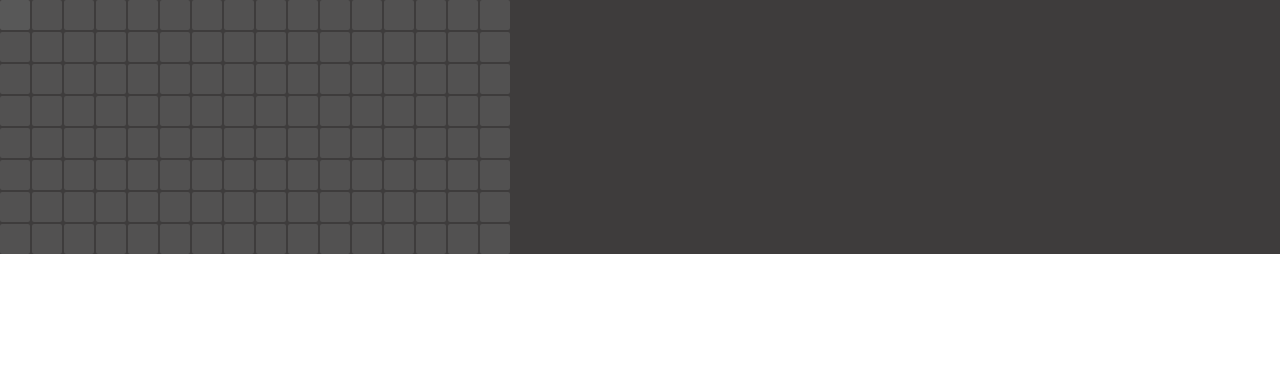
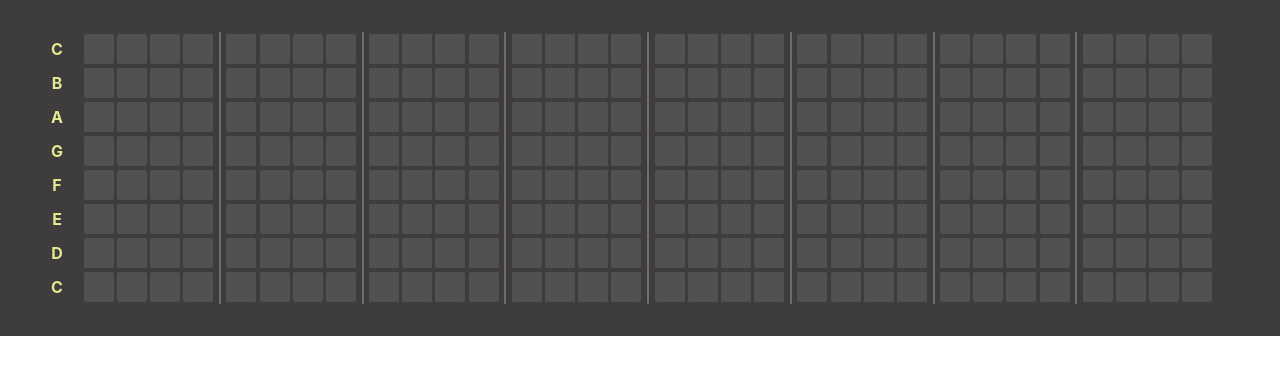
Before and after one commit to LouisAndrew/loop-maker, a React (Create React App) app: page / in a window 1280 px wide. Shown: the top 374 px of the page. Built offline with nearby package versions, Linux system fonts and the light colour scheme.

Commit message:
feat(grid): add notes name and separator

```diff
--- a/src/components/TrackItem/Grid/GridBackround.jsx
+++ b/src/components/TrackItem/Grid/GridItem.jsx
@@ -4,12 +4,11 @@ import { Stack, Box } from '@mui/material';
 import omit from 'lodash.omit';
 import { ResizableBox } from 'react-resizable';
 import PropTypes from 'prop-types';
+import {
+  NOTES, DELIMITER, GRID_COLS, GRID_ROWS,
+} from './const';
 
-const GridBackround = ({ trackColor = 'yellow' }) => {
-  const DELIMITER = '__';
-  const GRID_ROWS = 8;
-  const GRID_COLS = 16;
-
+const GridItem = ({ trackColor = 'yellow' }) => {
   /**
    * Array of active box positions.
    * @example [1__2, 2__3]
@@ -106,19 +105,25 @@ const GridBackround = ({ trackColor = 'yellow' }) => {
   }, [activeBox, activeBoxValues]);
 
   return (
-    <Stack spacing={0.25} key={key}>
+    <Stack padding={4} key={key}>
       {createArray(GRID_ROWS).map((_, rowIndex) => (
-        <Stack direction="row" spacing={0.25} key={`row-${rowIndex}`}>
+        <Stack direction="row" alignItems="center" key={`row-${rowIndex}`}>
+          <Box height={30} width={50} display="flex" alignItems="center" justifyContent="center" fontWeight="bold" color={`primary.${trackColor}`}>
+            {NOTES[rowIndex]}
+          </Box>
           {createArray(GRID_COLS).map((s, columnIndex) => {
             const id = `${rowIndex}${DELIMITER}${columnIndex}`;
             const idValue = activeBoxValues[id];
+            const newGroup = (columnIndex + 1) % 4 === 0 && columnIndex !== GRID_COLS - 1;
             return (
+              <>
                 <Box
+                  width={30}
+                  height={30}
+                  borderRadius={0.5}
+                  margin={0.2}
                   sx={{
-                  width: 30,
-                  height: 30,
                     backgroundColor: 'primary.dark',
-                  borderRadius: 0.5,
                     '&:hover': {
                       backgroundColor: 'primary.main',
                       opacity: [0.9, 0.8, 0.7],
@@ -147,6 +152,10 @@ const GridBackround = ({ trackColor = 'yellow' }) => {
                     </ResizableBox>
                   ) : null}
                 </Box>
+                {newGroup && (
+                  <Box height={34} marginRight={0.5} marginLeft={0.5} width={2} bgcolor="primary.light" />
+                )}
+              </>
             );
           })}
         </Stack>
@@ -155,12 +164,12 @@ const GridBackround = ({ trackColor = 'yellow' }) => {
   );
 };
 
-GridBackround.propTypes = {
+GridItem.propTypes = {
   trackColor: PropTypes.string,
 };
 
-GridBackround.defaultProps = {
+GridItem.defaultProps = {
   trackColor: 'yellow',
 };
 
-export default GridBackround;
+export default GridItem;
--- /dev/null
+++ b/src/components/TrackItem/Grid/const.js
@@ -0,0 +1,8 @@
+const NOTES = ['C', 'B', 'A', 'G', 'F', 'E', 'D', 'C'];
+const DELIMITER = '__';
+const GRID_ROWS = 8;
+const GRID_COLS = 32;
+
+export {
+  NOTES, DELIMITER, GRID_COLS, GRID_ROWS,
+};
--- a/src/components/TrackItem/TrackGrid.jsx
+++ b/src/components/TrackItem/TrackGrid.jsx
@@ -1,8 +1,8 @@
 import React from 'react';
-import GridBackround from './Grid/GridBackround';
+import GridItem from './Grid/GridItem';
 
 const TrackGrid = () => (
-  <GridBackround trackColor="yellow" />
+  <GridItem trackColor="yellow" />
 );
 
 export default TrackGrid;
--- a/src/const.js
+++ b/src/const.js
@@ -2,5 +2,6 @@ export const Colors = {
   main: '#646464',
   bg: '#3E3C3C',
   dark: '#525151',
+  light: '#706c6c',
   yellow: '#E3EA91',
 };
```
Lines whose indentation alone changed are shown as unchanged.
